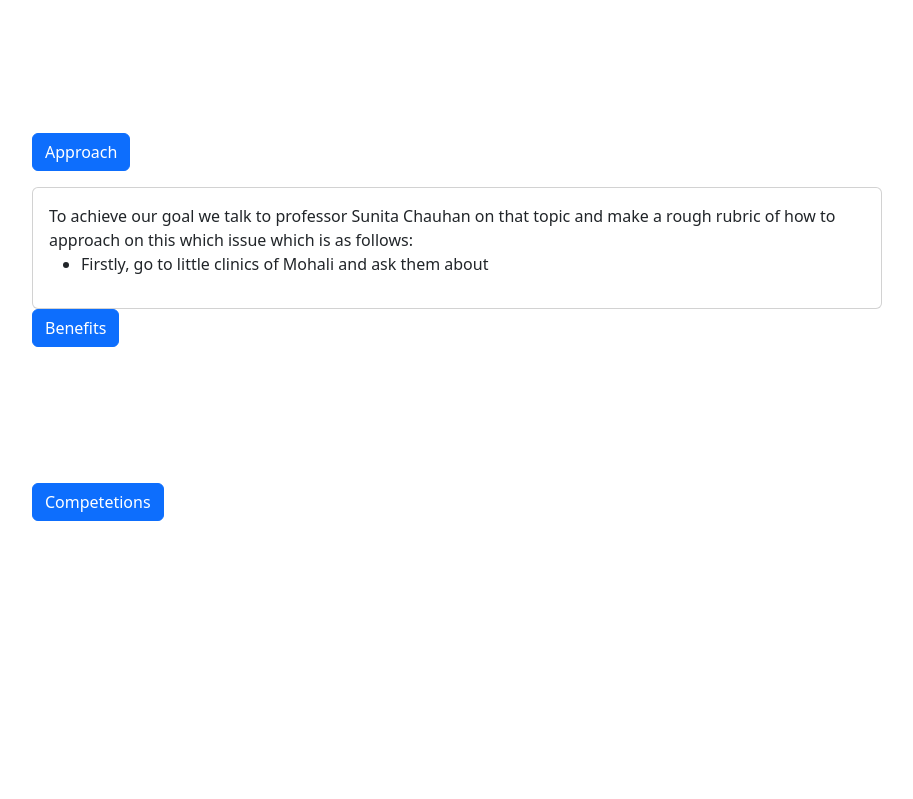
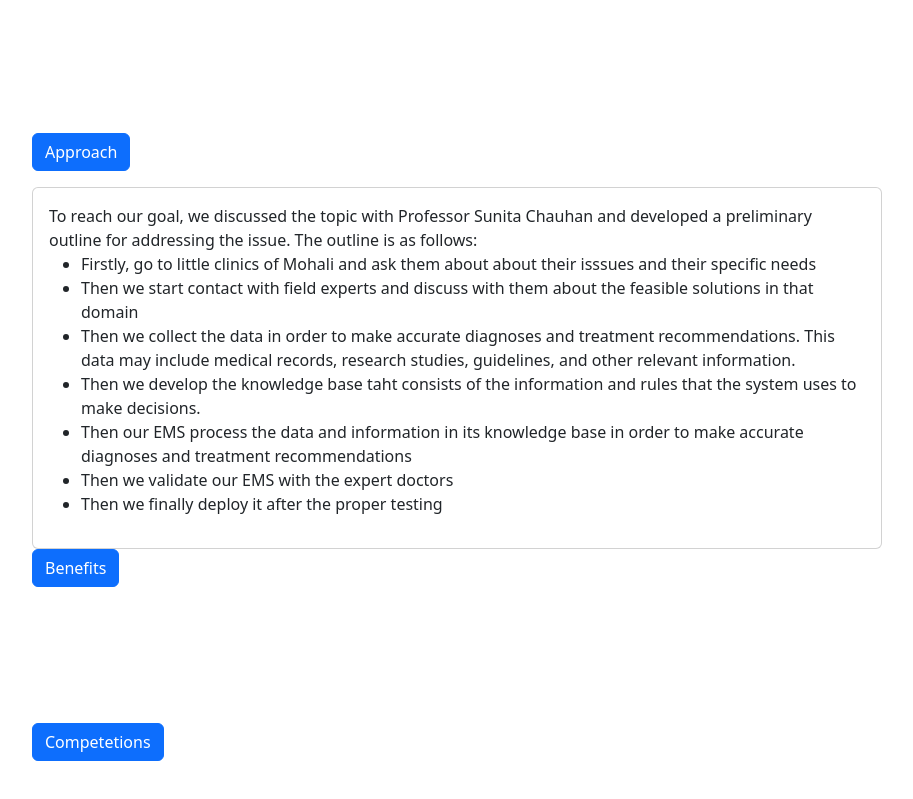
Before and after one commit to Harsss/Harsss.github.io, a plain HTML site: page index.html in a window 1280 px wide. Both pictures are taken after a click on the button "Approach". Shown: the part 97-896 px from the top of the page, without its empty margins (50-963 px from the left). Before the commit the page ends 800 px from the top, so only its background shows below. Drawn offline with nearby package versions, Linux system fonts and the light colour scheme.

Commit message:
add the approach

```diff
--- a/index.html
+++ b/index.html
@@ -54,12 +54,30 @@
     <div style="min-height: 120px;">
       <div class="collapse collapse-horizontal" id="Approach">
         <div class="card card-body" style="width: 850px;">
-          To achieve our goal we talk to professor Sunita Chauhan on that topic and make a rough rubric of how
-          to approach on this which issue which is as follows:
+          To reach our goal, we discussed the topic with Professor Sunita Chauhan and developed a preliminary outline for addressing the issue. The outline is as follows:
           <ul>
             <li>
-              Firstly, go to little clinics of Mohali and ask them about
+              Firstly, go to little clinics of Mohali and ask them about about their isssues and their specific needs
             </li>
+            <li>
+              Then we start contact with field experts and discuss with them about the feasible solutions
+              in that domain
+            </li>
+            <li>
+              Then we collect the data in order to make accurate diagnoses and treatment recommendations. This data may include medical records, research studies, guidelines, and other relevant information.
+            </li>
+            <li>
+              Then we develop the knowledge base taht consists of the information and rules that the system uses to make decisions.
+            </li>
+            <li>
+              Then our EMS process the data and information in its knowledge base in order to make accurate diagnoses and treatment recommendations
+            </li>
+<li>
+  Then we validate our EMS with the expert doctors
+</li>
+<li>
+  Then we finally deploy it after the proper testing
+</li>
           </ul>
         </div>
       </div>
```
